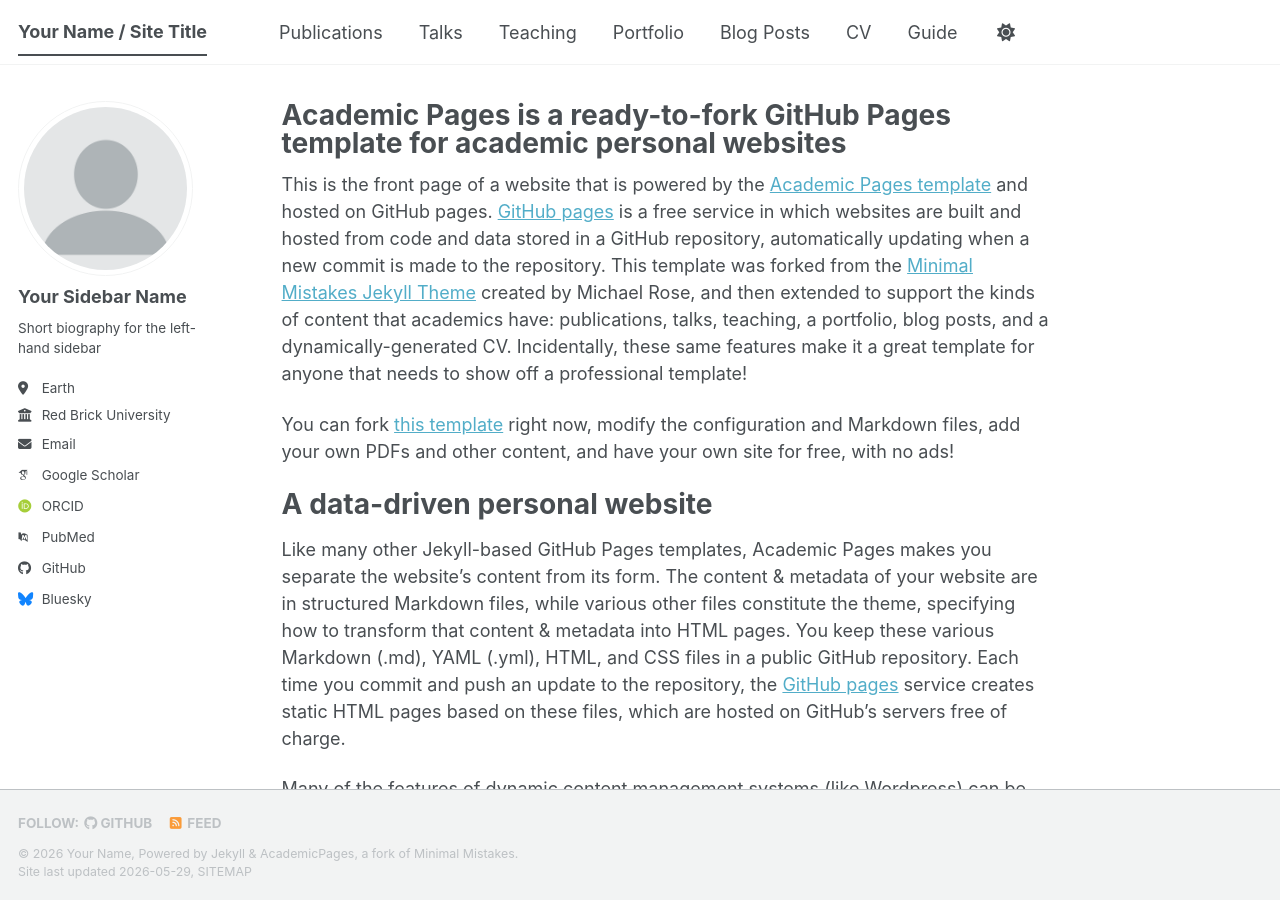
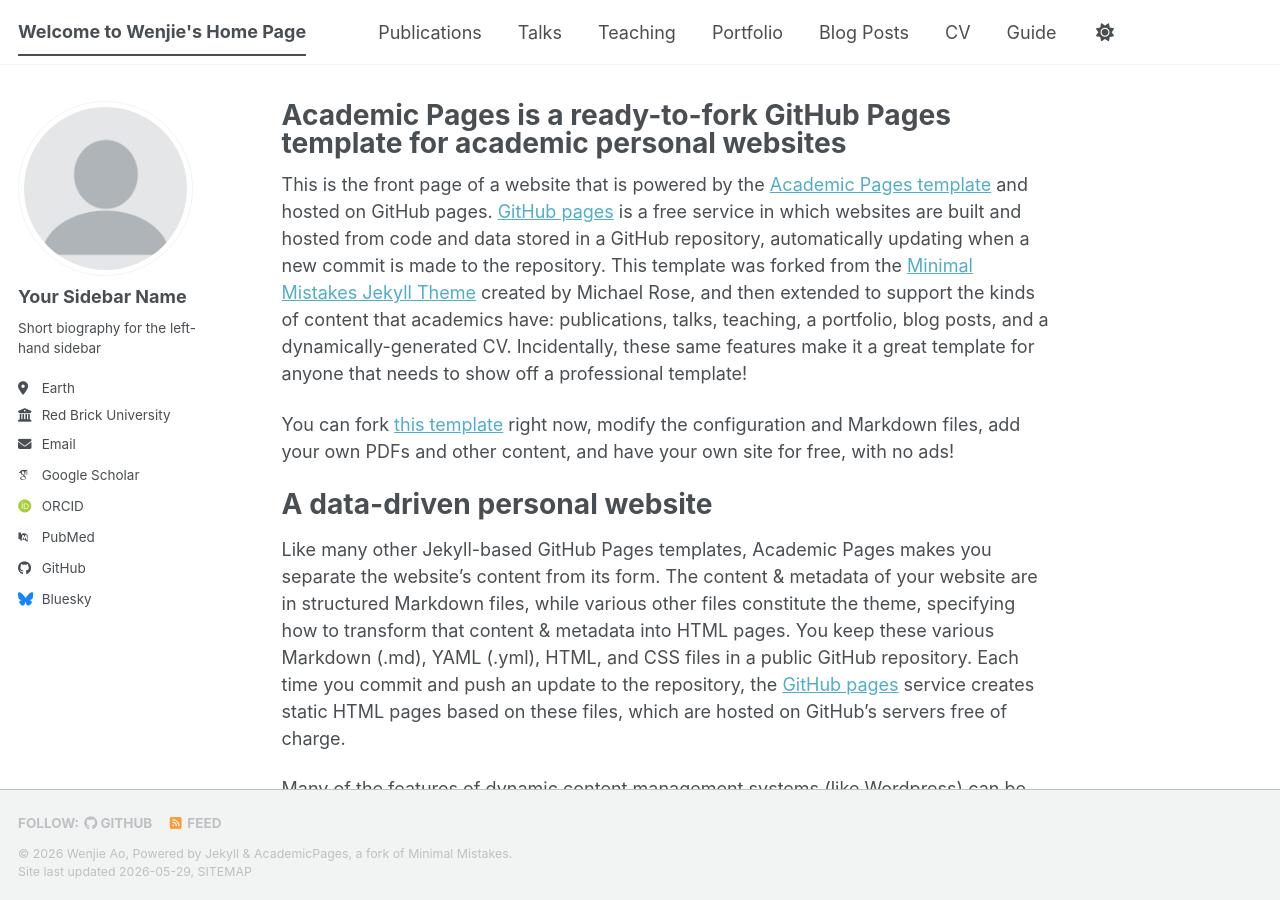
Before and after one commit to aowenjie-cyber/aowenjie-cyber.github.io, a Jekyll site: the page built from _pages/about.md, in a window 1280 px wide and 900 px high. Built offline with Jekyll 4.4.1, drawn with Linux system fonts in a browser that asks for light colours; some web fonts are replaced; a script bundle is joined from its source files by our own code; library files that are not in the unit come from our copies.

Commit message:
Update config.yml

```diff
--- a/_config.yml
+++ b/_config.yml
@@ -9,11 +9,11 @@
 # Basic Site Settings
 locale                   : "en-US"
 site_theme               : "default" # The available themes options are "default", "air", "sunrise", "mint", "dirt" and "contrast"
-title                    : "Your Name / Site Title"
+title                    : "Welcome to Wenjie's Home Page"
 title_separator          : "-"
-name                     : &name "Your Name"
-description              : &description "Your Name's academic portfolio"   # Update this with a general description of your site, this is the default if not overridden by a page
-url                      : https://academicpages.github.io # The base hostname & protocol for your site e.g. "https://[your GitHub username].github.io",
+name                     : &name "Wenjie Ao"
+description              : &description "Wenjie Ao"   # Update this with a general description of your site, this is the default if not overridden by a page
+url                      : https://aowenjie-cyber.github.io # The base hostname & protocol for your site e.g. "https://[your GitHub username].github.io",
                                                            # or if you already have some other page hosted on Github then use "https://[your GitHub username].github.io/[Your Repo Name]"
 baseurl                  : "" # the subpath of your site, e.g. "/blog"
 repository               : "academicpages/academicpages.github.io"
```
